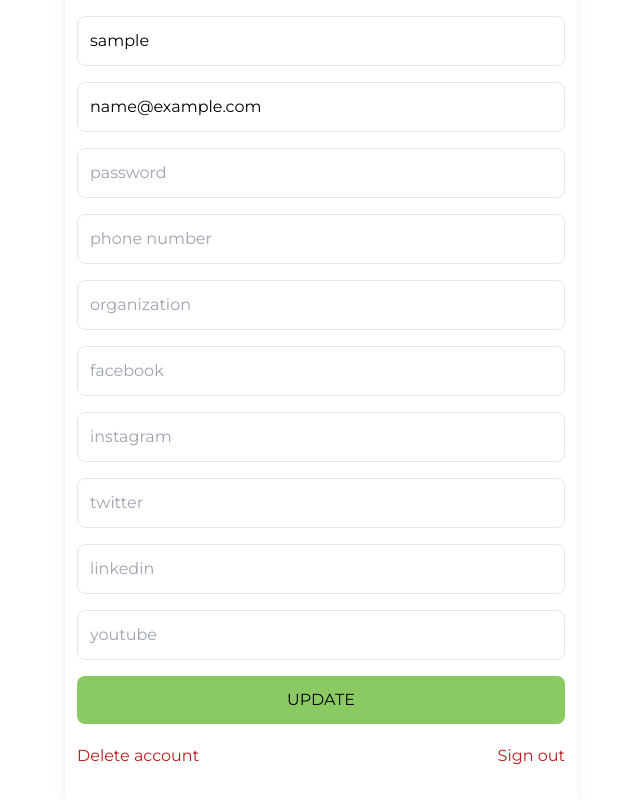
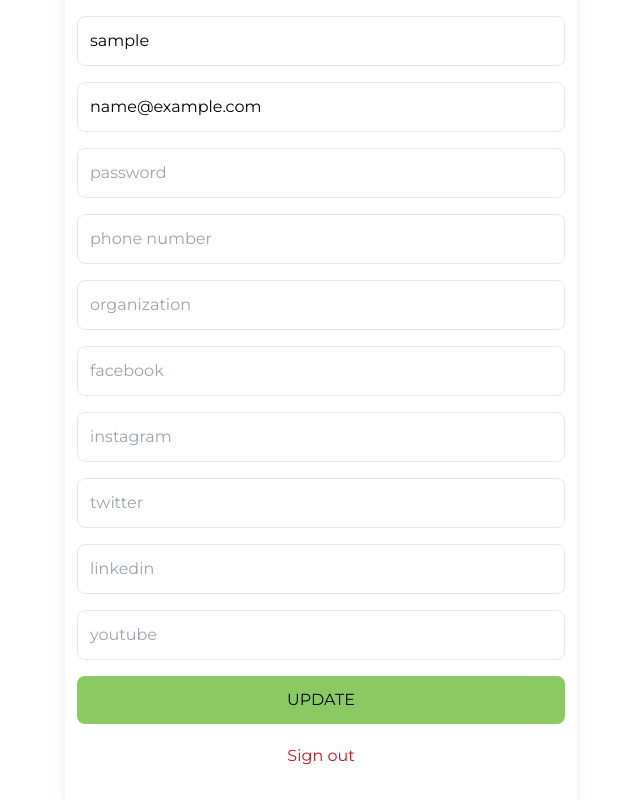
Before and after one commit to bikalpadhungana/flapcard, a React (Vite) app in the folder frontend/: page /profile in a window 1280 px wide. Shown: the part 770-1570 px from the top of the page, without its empty margins (319-959 px from the left). Built offline with nearby package versions, Linux system fonts and the light colour scheme; no server answers; sample sign-in values are in the browser's storage; a web font is replaced by a local one.

Commit message:
removed delete user

```diff
--- a/frontend/src/pages/Profile.jsx
+++ b/frontend/src/pages/Profile.jsx
@@ -226,8 +226,8 @@ export default function Profile() {
         </form>
 
         <div className="flex justify-between mt-5">
-          <span onClick={handleDeleteUser} className="text-red-700 cursor-pointer">Delete account</span>
-          <span onClick={handleSignOut} className="text-red-700 cursor-pointer">Sign out</span>
+          {/* <span onClick={handleDeleteUser} className="text-red-700 cursor-pointer">Delete account</span> */}
+          <span onClick={handleSignOut} className="text-red-700 cursor-pointer mx-auto">Sign out</span>
         </div>
 
         {error && (<p className="text-red-700 mt-5">{error}</p>)}
```
